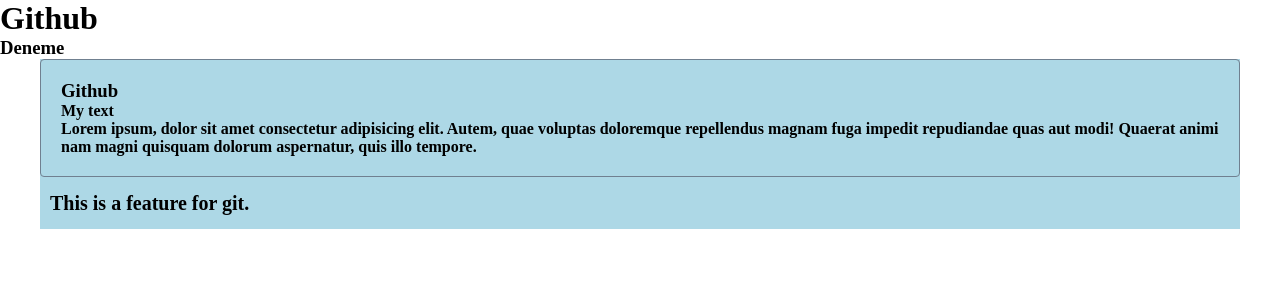
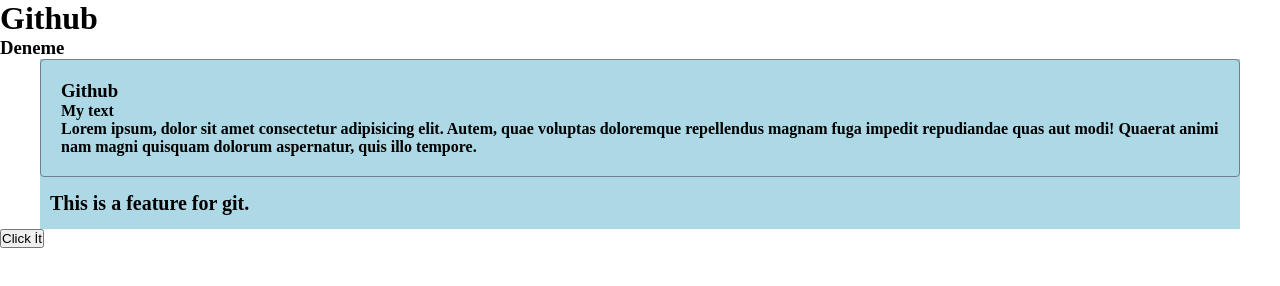
Before and after one commit to resit-bilgeadam/frontend-12.1, a plain HTML site: page index.html in a window 1280 px wide. Drawn offline with Linux system fonts and the light colour scheme.

Commit message:
my branch (#7)
Co-authored-by: finebyme35 <craboguz35@hotmail.com>

```diff
--- a/index.html
+++ b/index.html
@@ -22,7 +22,7 @@
             <p>This is a feature for git.</p>
         </div>
     </div>
-
+    <button>Click İt</button>
     <script src="script.js"></script>
 </body>
 </html>
--- a/script.js
+++ b/script.js
@@ -1,3 +1,2 @@
-console.log('GİTHUB REMOTE!');
-console.warn('Github Conflict')
+
 console.log('hello');
```
